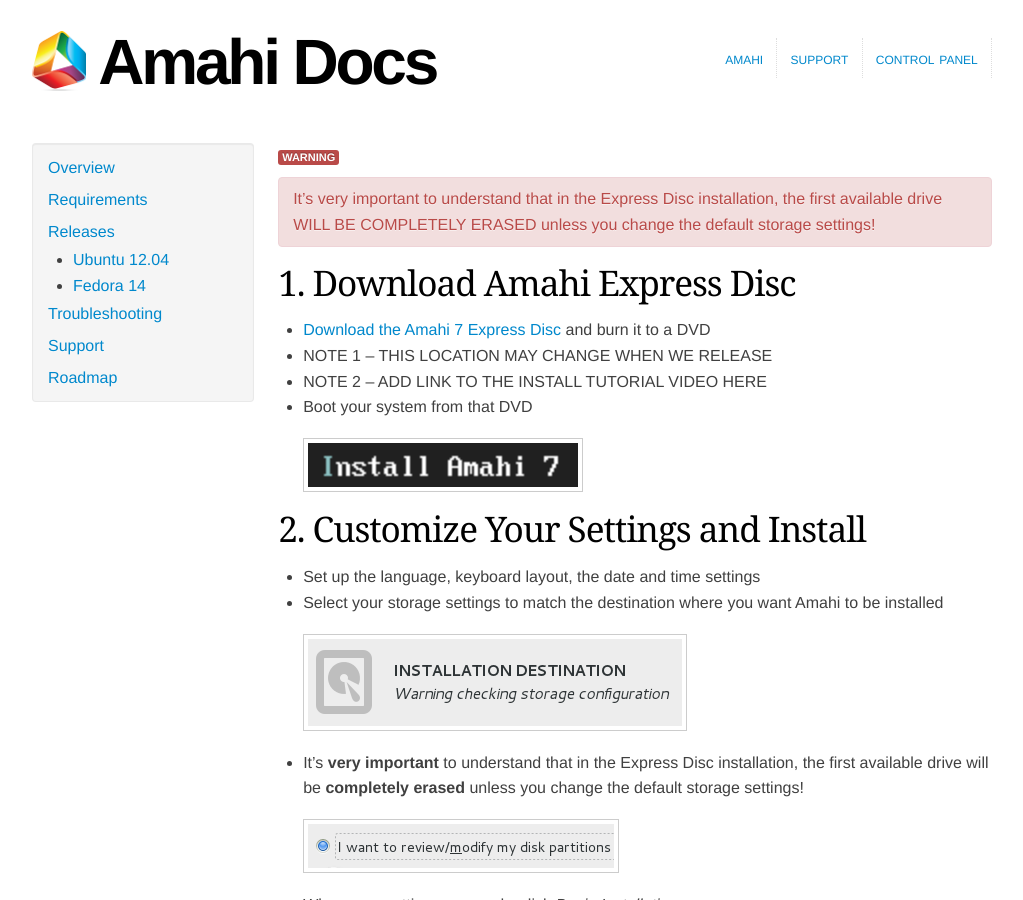
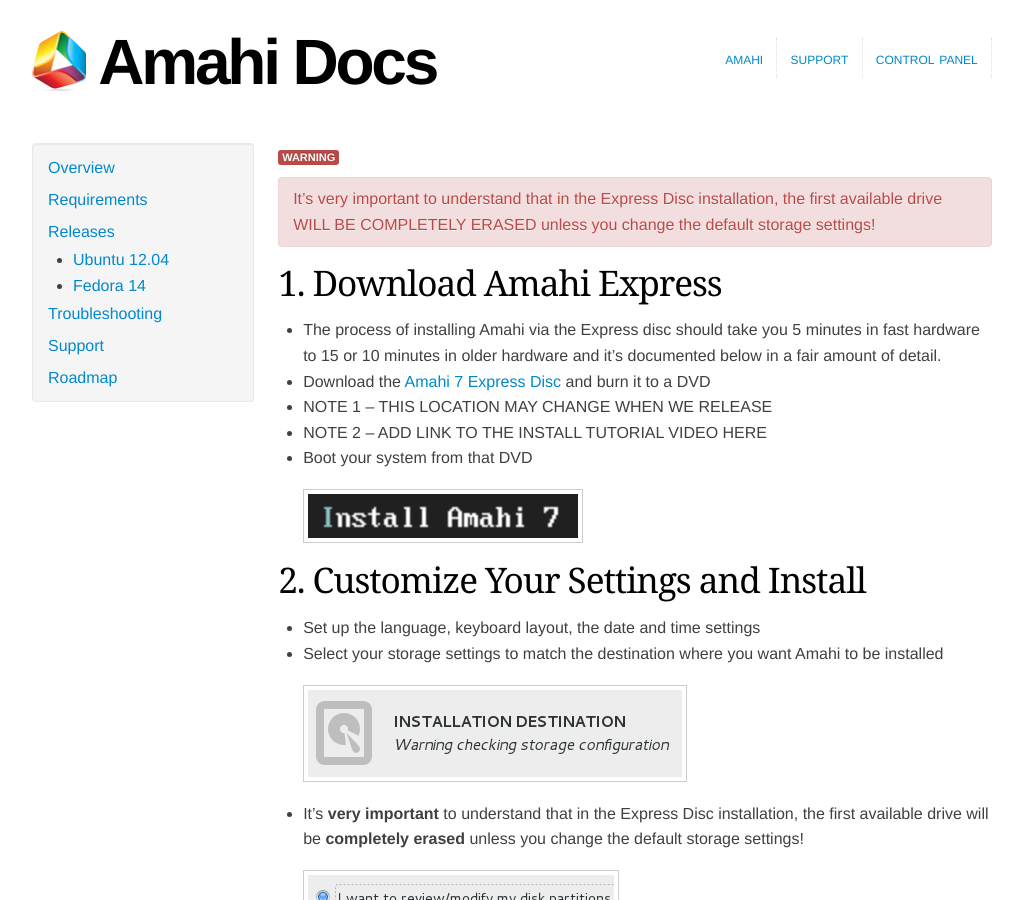
Before and after one commit to amahi/docs, a Jekyll site: the page built from amahi-7-express.md, in a window 1280 px wide and 900 px high. Shown: the whole window, without its empty margins (128-1151 px from the left). Built offline with Jekyll 4.4.1, drawn with Linux system fonts in a browser that asks for light colours; nearby versions of some CDN libraries; some of the changed text lies outside the part shown.

Commit message:
new images, update text a little

```diff
--- a/amahi-7-express.md
+++ b/amahi-7-express.md
@@ -6,8 +6,9 @@ title: Install Amahi 7 Express Disc
 <div class="alert alert-error">
 It’s very important to understand that in the Express Disc installation, the first available drive WILL BE COMPLETELY ERASED unless you change the default storage settings!
 </div>
-# 1. Download Amahi Express Disc
-* [Download the Amahi 7 Express Disc](https://wiki.amahi.org/index.php/Express_CD) and burn it to a DVD
+# 1. Download Amahi Express
+* The process of installing Amahi via the Express disc should take you 5 minutes in fast hardware to 15 or 10 minutes in older hardware and it's documented below in a fair amount of detail.
+* Download the [Amahi 7 Express Disc](https://wiki.amahi.org/index.php/Express_CD) and burn it to a DVD
 * NOTE 1 -- THIS LOCATION MAY CHANGE WHEN WE RELEASE
 * NOTE 2 -- ADD LINK TO THE INSTALL TUTORIAL VIDEO HERE
 * Boot your system from that DVD
@@ -49,8 +50,14 @@ It’s very important to understand that in the Express Disc installation, the f
   <a href="static/images/amahi-7-express/08-initialization.png" class="fancybox centered"><img src="static/images/amahi-7-express/09-initialization-thumb.png" alt="Amahi Initialization" /></a>
 
 * If `http://hda/` does not work , you could try the IP address of your system to get to the initialization page. This may be an indication troubleshooting may be needed. Make sure the settings in the control panel are what the network expects. Otherwise go through the [Networking Troubleshooter](http://www.amahi.net) (top right).
+
 * This page will ask you to re-enter the username, password and password confirmation, to initialize the system. Make sure you use the same capitalization here that you used for your username and password earlier
 
-* Start setting up your users, your shares, install some apps and enjoy!
+* This page will take you to your server's Dashboard! Start setting up your users, shares, install some apps from Amahi's [app store](https://www.amahi.org/apps) and enjoy!
+
+  <a href="static/images/amahi-7-express/10-dashboard.png" class="fancybox centered"><img src="static/images/amahi-7-express/10-dashboard-thumb.png" alt="Amahi Dashboard" /></a>
+  <a href="static/images/amahi-7-express/11-users.png" class="fancybox centered"></a>
+  <a href="static/images/amahi-7-express/12-shares.png" class="fancybox centered"></a>
+
 
 NOTE -- add pointer to other video tutorials
```
Also changed, not shown: static/images/amahi-7-express/07-install-code-thumb.png, static/images/amahi-7-express/10-dashboard-thumb.png (added), static/images/amahi-7-express/10-dashboard.png (added), static/images/amahi-7-express/11-users.png (added), static/images/amahi-7-express/12-shares.png (added).
